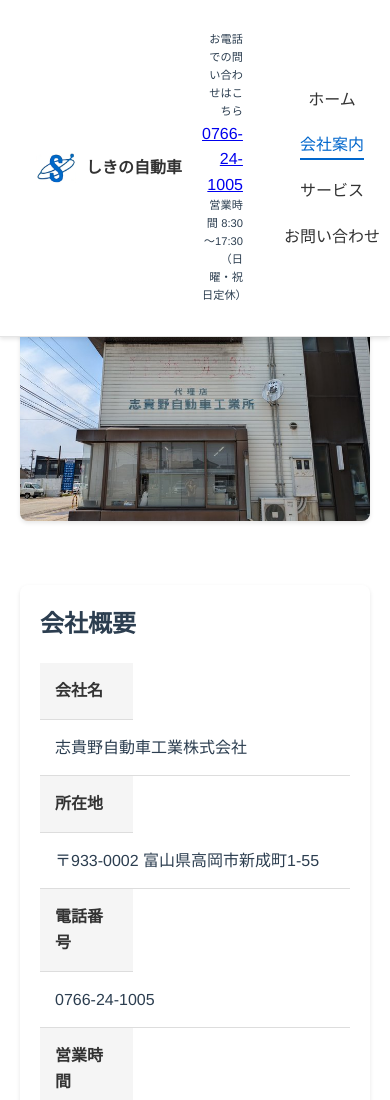
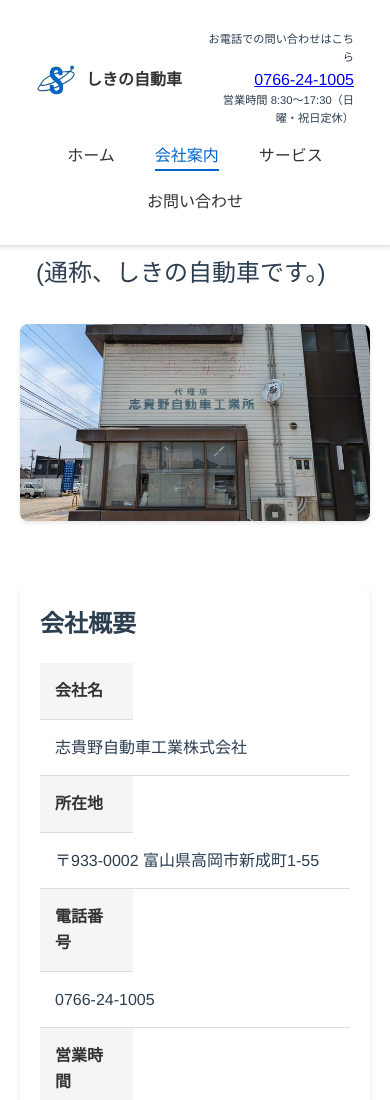
Before and after one commit to hayashi-tenpa/shikino, a website: page public/overview.html in a window 390 px wide. Shown: the top 1100 px of the page. Drawn offline with Linux system fonts and the light colour scheme.

Commit message:
last-fix

```diff
--- a/public/css/styles.css
+++ b/public/css/styles.css
@@ -170,7 +170,7 @@
 textarea {
     padding: 0.8rem;
     border: 1px solid #ddd;
-    border-radius: 4px;
+    border-radius: 4px; /* 元に戻しました */
     font-size: 1rem;
     font-family: 'Helvetica Neue', Arial, sans-serif;
 }
@@ -249,61 +249,60 @@
         max-width: 100%;
     }
 
-    /* ====== ヘッダー修正箇所 ====== */
+    /* ====== ヘッダー（モバイル版） - デスクトップ版と同一レイアウトに修正 ====== */
     .header-content {
-        padding: 10px 20px; /* モバイルでの上下パディングを減らす */
-        gap: 10px; /* 要素間のギャップも減らす */
-        /* ヘッダー全体はモバイルで縦並びを維持 */
-        flex-direction: column;
+        padding: 10px 20px;
+        gap: 10px;
+        flex-direction: column; /* ロゴ・電話番号のブロックとナビブロックを縦に並べる */
+        align-items: center; /* ヘッダー全体を中央寄せ */
     }
 
     .header-top {
-        /* ロゴと連絡先はモバイルでも横並びにする */
-        flex-direction: row; /* columnからrowに変更 */
-        justify-content: space-between; /* 両端寄せ */
-        align-items: center; /* 垂直中央揃え */
-        gap: 10px; /* 要素間の隙間 */
+        flex-direction: row; /* ★モバイルでもロゴと電話番号を横並びに */
+        justify-content: space-between; /* ロゴと電話番号を左右に寄せる */
+        align-items: center; /* 垂直方向中央寄せ */
+        width: 100%; /* 親要素の幅いっぱいに広げる */
+        max-width: none; /* デスクトップのmax-widthを解除 */
+        gap: 15px; /* ロゴと電話番号の間の隙間を調整 */
     }
 
     .logo h1 {
-        font-size: 1.2rem; /* ロゴの文字サイズを小さく */
-        text-align: left; /* 左寄せ */
+        font-size: 1.2rem; /* モバイルでのロゴの文字サイズ */
+        text-align: left; /* 左寄せに戻す */
     }
 
     .header-contact {
-        text-align: right;
-        align-items: flex-end; /* 右端に寄せる */
+        text-align: right; /* 右寄せに戻す */
+        align-items: flex-end; /* 右寄せに戻す */
     }
 
     .phone-number {
-        font-size: 1.2rem; /* 電話番号の文字サイズをさらに小さく */
+        font-size: 1.2rem;
     }
 
     .contact-label,
     .business-hours {
-        font-size: 0.8rem; /* ラベルと営業時間の文字も小さめに */
+        font-size: 0.8rem;
     }
 
     .main-nav {
-        align-self: center; /* ナビゲーション全体は中央寄せ */
+        align-self: center;
     }
 
     .main-nav ul {
-        /* ★修正点: ナビゲーション項目を横並びに変更 */
-        flex-direction: row;     /* 縦並び (column) から横並び (row) に変更 */
-        flex-wrap: wrap;         /* 画面に収まらない場合に折り返す */
-        justify-content: center; /* 中央寄せ */
-        gap: 10px;               /* 項目間の間隔 */
-        padding: 0;              /* リストのパディングをリセット */
-        margin: 0;               /* リストのマージンをリセット */
+        flex-direction: row; /* ★モバイルでもナビゲーションリンクを横並びに */
+        flex-wrap: wrap; /* 画面幅が狭くなったら折り返す */
+        justify-content: center; /* ナビリンクを中央寄せ */
+        gap: 10px; /* 項目間の間隔 */
+        padding: 0;
+        margin: 0;
     }
 
     .main-nav a {
-        /* ナビゲーションリンクのパディングを調整して、タップしやすくする */
         padding: 8px 12px;
-        white-space: nowrap; /* テキストの折り返しを防ぎ、1行に保つ */
+        white-space: nowrap;
     }
-    /* ============================ */
+    /* ====================================================================== */
 
     .overview-table th,
     .overview-table td {
@@ -324,11 +323,11 @@
     }
 
     .company-image {
-        max-width: 100%;  /* モバイル表示時は画面幅に合わせる */
+        max-width: 100%;
     }
 
     .overview-welcome {
-        font-size: 1.5rem;  /* モバイル時の文字サイズ */
+        font-size: 1.5rem;
     }
 }
 
@@ -345,7 +344,7 @@
 /* ====== さらに小さなスマホ向け（480px以下）の追加調整 ====== */
 @media (max-width: 480px) {
     .header-content {
-        padding: 8px 15px; /* さらに小さなスマホでのパディング */
+        padding: 8px 15px;
     }
     .logo h1 {
         font-size: 1rem;
@@ -356,6 +355,16 @@
     .contact-label,
     .business-hours {
         font-size: 0.7rem;
+    }
+    /* header-top の justify-content: space-between; が狭い画面で窮屈になる場合 */
+    .header-top {
+        flex-direction: column; /* 480px以下では縦並びに戻すか検討 */
+        justify-content: center;
+        align-items: center;
+    }
+    /* ナビゲーションリンクが480px以下で横に収まらない場合 */
+    .main-nav ul {
+        flex-direction: column; /* 480px以下では縦並びに戻すか検討 */
     }
 }
 /* ========================================================= */
@@ -468,7 +477,7 @@
 }
 
 .overview-section {
-    margin-top: 2rem;  /* セクション間の余白を追加 */
+    margin-top: 2rem;
     background: #fff;
     padding: 20px;
     border-radius: 8px;
@@ -522,7 +531,7 @@
 }
 
 .map-container {
-    margin-bottom: 2rem;  /* セクション間の余白を追加 */
+    margin-bottom: 2rem;
     position: relative;
     width: 100%;
     padding-bottom: 56.25%; /* 16:9のアスペクト比 */
@@ -544,7 +553,7 @@
 .site-header {
     background-color: #fff;
     box-shadow: 0 2px 4px rgba(0,0,0,0.1);
-    margin-bottom: 4rem;  /* 余白を小さく調整 */
+    margin-bottom: 4rem;
 }
 
 .header-content {
@@ -552,21 +561,25 @@
     margin: 0 auto;
     padding: 15px 20px;
     display: flex;
-    flex-direction: row; /* ★デスクトップ版は横並び */
-    justify-content: space-between;
-    align-items: center;
+    flex-direction: column; /* ロゴ・電話番号のブロックとナビブロックを縦に並べる */
+    justify-content: center;
+    align-items: center; /* ヘッダー全体を中央寄せ */
     gap: 15px;
 }
 
 .header-top {
     display: flex;
-    flex-direction: row; /* ★デスクトップ版は横並び */
+    flex-direction: row; /* ★デスクトップでもロゴと電話番号を横並びに */
+    justify-content: space-between; /* ロゴと電話番号を左右に寄せる */
     align-items: center;
+    width: 100%; /* 親要素の幅いっぱいに広げる */
+    max-width: 600px; /* 必要に応じて幅を制限 */
     gap: 20px;
 }
 
 .main-nav {
-    margin-top: 0; /* ヘッダーがrowになったので調整 */
+    margin-top: 0;
+    align-self: center;
 }
 
 .main-nav ul {
@@ -574,6 +587,9 @@
     padding: 0;
     margin: 0;
     display: flex;
+    flex-direction: row; /* ★デスクトップでもナビゲーションリンクを横並びに */
+    flex-wrap: wrap; /* 画面幅が狭くなったら折り返す */
+    justify-content: center;
     gap: 20px;
 }
 
@@ -583,7 +599,7 @@
     font-weight: 500;
     padding: 5px 10px;
     transition: color 0.3s;
-    position: relative;  /* 下線のための位置指定 */
+    position: relative;
 }
 
 .main-nav a:hover {
@@ -591,7 +607,7 @@
 }
 
 .main-nav a.active {
-    color: #0066cc;  /* アクティブな項目の色を変更 */
+    color: #0066cc;
 }
 
 .main-nav a.active::after {
@@ -601,7 +617,7 @@
     left: 10px;
     right: 10px;
     height: 2px;
-    background-color: #0066cc;  /* 下線の色 */
+    background-color: #0066cc;
 }
 
 /* サービスページのスタイル */
@@ -644,7 +660,7 @@
 }
 
 .company-image {
-    max-width: 600px;  /* 画像の最大幅を制限 */
+    max-width: 600px;
     width: 100%;
     height: auto;
     border-radius: 8px;
@@ -654,9 +670,9 @@
 .overview-content {
     display: flex;
     flex-direction: column;
-    gap: 1rem;  /* 余白を増やす */
+    gap: 1rem;
     margin-bottom: 3rem;
-    align-items: center;  /* 中央揃え */
+    align-items: center;
 }
 
 .overview-text {
@@ -668,18 +684,18 @@
 
 .overview-welcome {
     font-size: 1.5rem;
-    margin: 1.5rem 0 0.5rem 0;  /* 上部の余白を追加 */
+    margin: 1.5rem 0 0.5rem 0;
     line-height: 1.6;
     text-align: left;
 }
 
 .overview-image {
     text-align: left;
-    margin: 0.5rem 0;  /* 上下の余白を追加 */
+    margin: 0.5rem 0;
 }
 
 .company-image {
-    max-width: 800px;  /* 画像サイズを調整 */
+    max-width: 800px;
     width: 100%;
     height: auto;
     border-radius: 8px;
```
